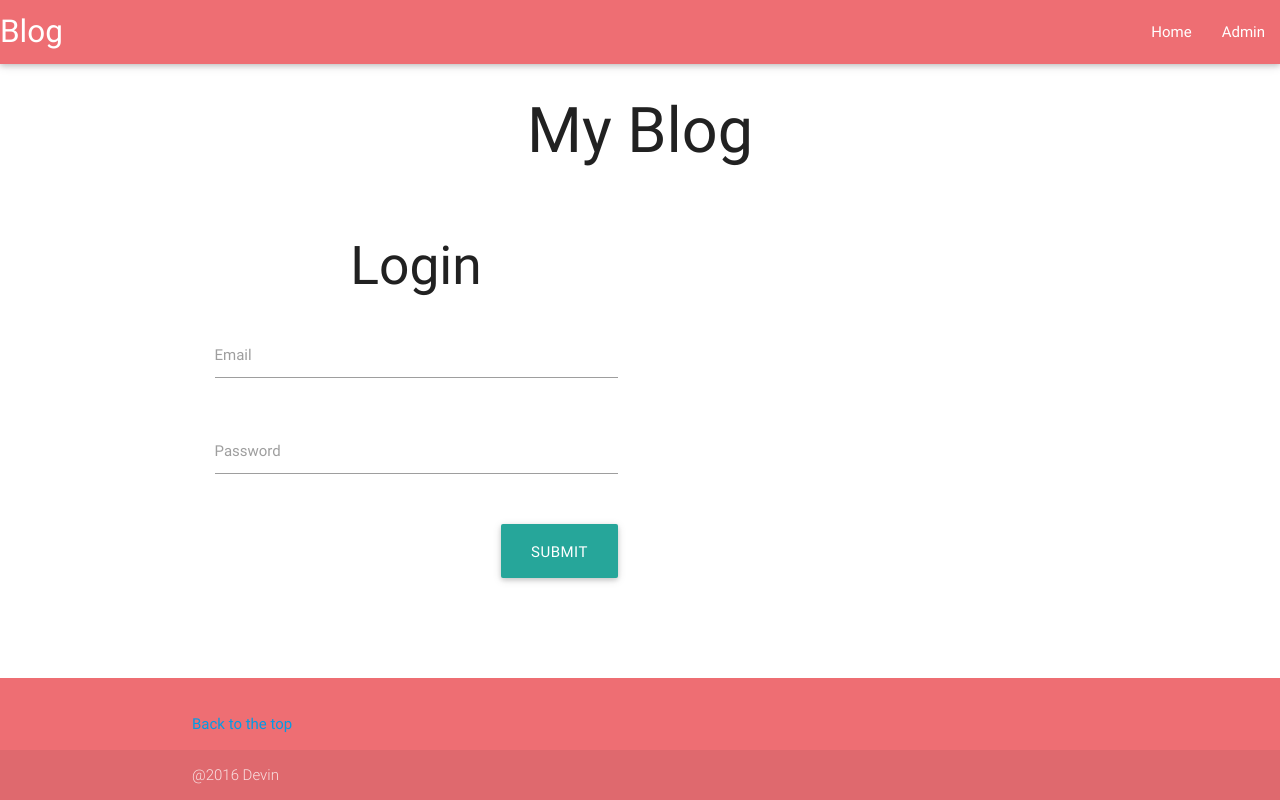
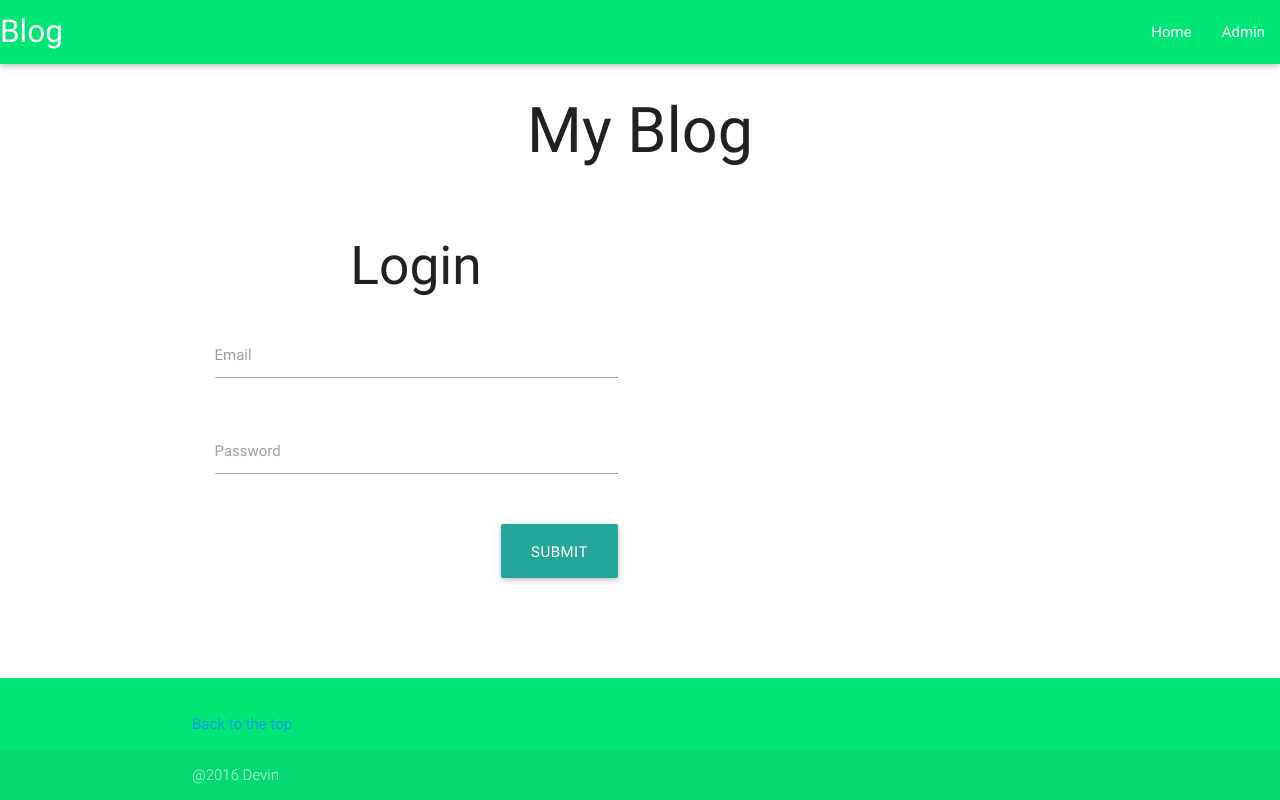
Before and after one commit to devingaughan/miniBlog, a plain HTML site: page public_html/admin.html in a window 1280 px wide. Drawn offline with nearby package versions, Linux system fonts and the light colour scheme.

```diff
--- a/nbproject/private/private.xml
+++ b/nbproject/private/private.xml
@@ -3,6 +3,7 @@
     <editor-bookmarks xmlns="http://www.netbeans.org/ns/editor-bookmarks/2" lastBookmarkId="0"/>
     <open-files xmlns="http://www.netbeans.org/ns/projectui-open-files/2">
         <group>
+            <file>file:/C:/xampp/htdocs/Blog/public_html/css/materialize.css</file>
             <file>file:/C:/xampp/htdocs/Blog/public_html/css/blog.css</file>
             <file>file:/C:/xampp/htdocs/Blog/public_html/js/blog.js</file>
             <file>file:/C:/xampp/htdocs/Blog/public_html/index.html</file>
--- a/public_html/admin.html
+++ b/public_html/admin.html
@@ -15,7 +15,7 @@
     <body>
         <header>
             <nav>
-                <div class="nav-wrapper">
+                <div class="nav-wrapper green accent-3">
                     <a href="#" class="brand-logo">Blog</a>
                     <ul class="right">
                         <li><a href="index.html">Home</a></li>
@@ -37,7 +37,7 @@
             </div>
 
         </main>
-        <footer class="page-footer">
+        <footer class="page-footer green accent-3">
             <div class="container">
                 <p><a href="#">Back to the top</a></p>
             </div>
```
